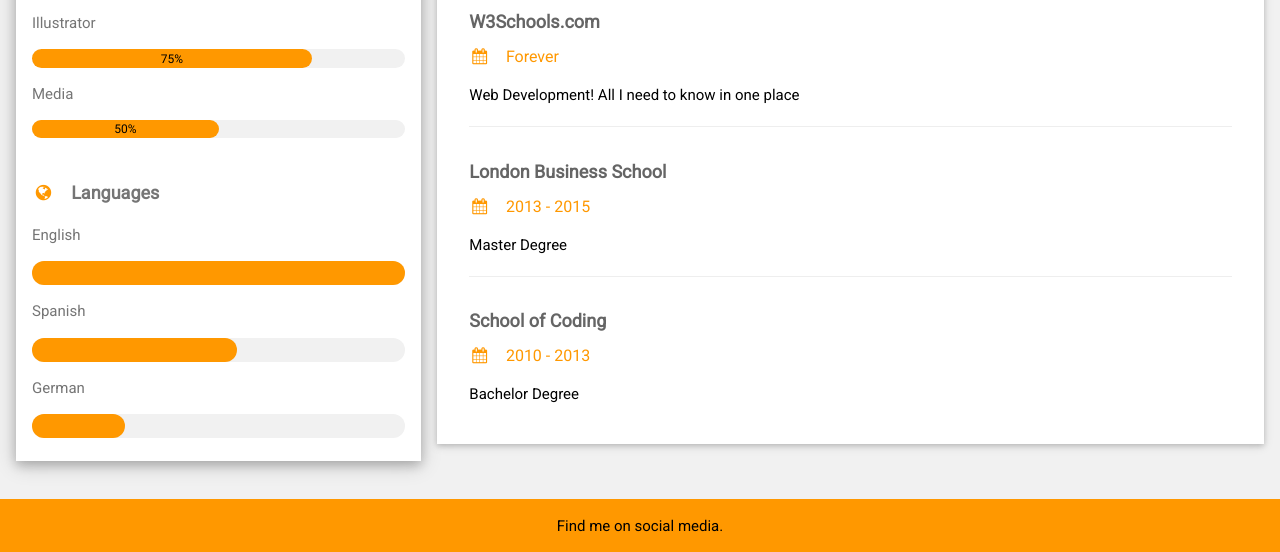
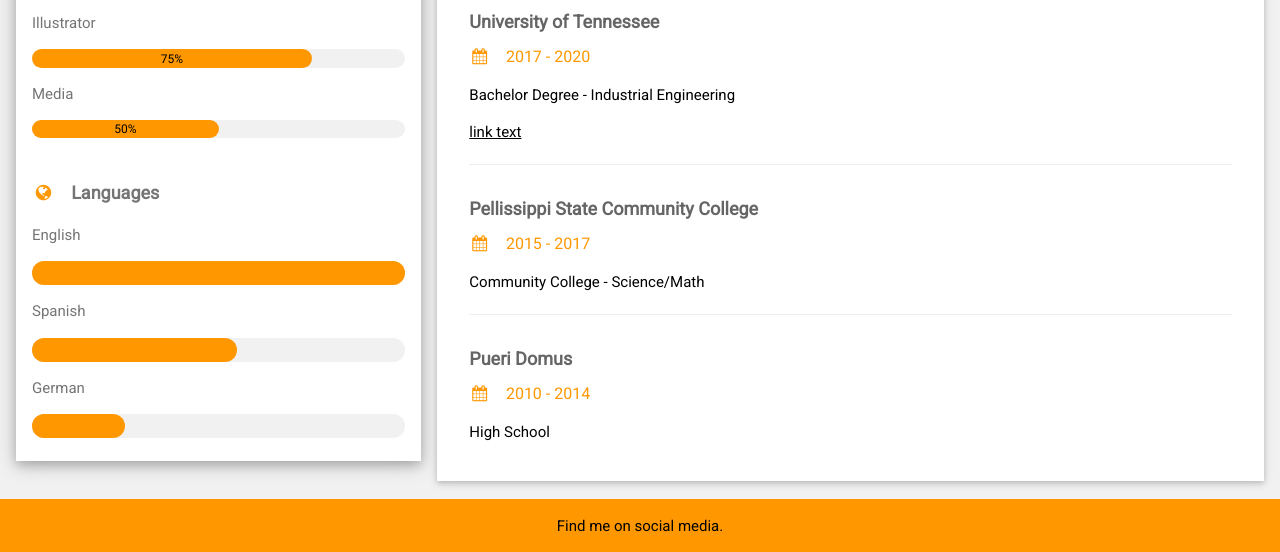
Before and after one commit to etomazel/etomazel.github.io, a plain HTML site: page index.html in a window 1280 px wide. Shown: the part 787-1339 px from the top of the page. Drawn offline with nearby package versions, Linux system fonts and the light colour scheme.

Commit message:
Update index.html

```diff
--- a/index.html
+++ b/index.html
@@ -33,7 +33,7 @@
                 <div class="w3-white w3-text-grey w3-card-4">
                     <div class="w3-display-container">
                         <img src="./jobpic.jpg" style="width:100%" alt="Avatar">
-                        <div class="w3-display-bottomleft w3-container w3-text-black">
+                        <div class="w3-display-bottomleft w3-container w3-text-white">
                             <h2>Eduardo Tomazeli</h2>
                         </div>
                     </div>
@@ -127,21 +127,22 @@
                     <h2 class="w3-text-grey w3-padding-16"><i
                             class="fa fa-certificate fa-fw w3-margin-right w3-xxlarge w3-text-orange"></i>Education</h2>
                     <div class="w3-container">
-                        <h5 class="w3-opacity"><b>W3Schools.com</b></h5>
-                        <h6 class="w3-text-orange"><i class="fa fa-calendar fa-fw w3-margin-right"></i>Forever</h6>
-                        <p>Web Development! All I need to know in one place</p>
+                        <h5 class="w3-opacity"><b>University of Tennessee</b></h5>
+                        <h6 class="w3-text-orange"><i class="fa fa-calendar fa-fw w3-margin-right"></i>2017 - 2020</h6>
+                        <p>Bachelor Degree - Industrial Engineering</p>
+                        <a href="ise.utk.edu">link text</a>
                         <hr>
                     </div>
                     <div class="w3-container">
-                        <h5 class="w3-opacity"><b>London Business School</b></h5>
-                        <h6 class="w3-text-orange"><i class="fa fa-calendar fa-fw w3-margin-right"></i>2013 - 2015</h6>
-                        <p>Master Degree</p>
+                        <h5 class="w3-opacity"><b>Pellissippi State Community College</b></h5>
+                        <h6 class="w3-text-orange"><i class="fa fa-calendar fa-fw w3-margin-right"></i>2015 - 2017</h6>
+                        <p>Community College - Science/Math</p>
                         <hr>
                     </div>
                     <div class="w3-container">
-                        <h5 class="w3-opacity"><b>School of Coding</b></h5>
-                        <h6 class="w3-text-orange"><i class="fa fa-calendar fa-fw w3-margin-right"></i>2010 - 2013</h6>
-                        <p>Bachelor Degree</p><br>
+                        <h5 class="w3-opacity"><b>Pueri Domus</b></h5>
+                        <h6 class="w3-text-orange"><i class="fa fa-calendar fa-fw w3-margin-right"></i>2010 - 2014</h6>
+                        <p>High School</p><br>
                     </div>
                 </div>
 
```
